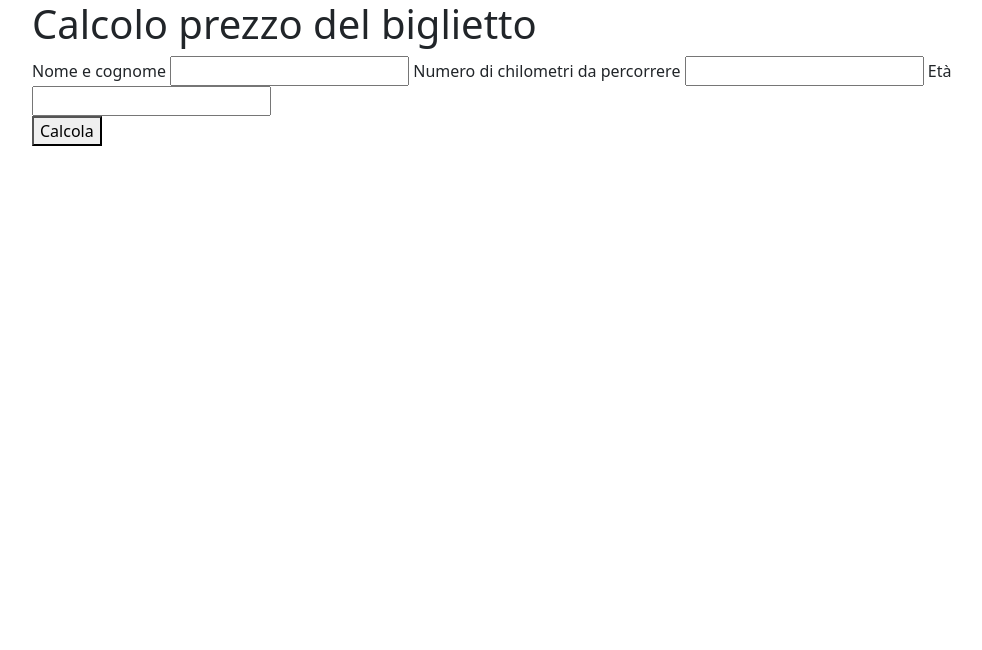
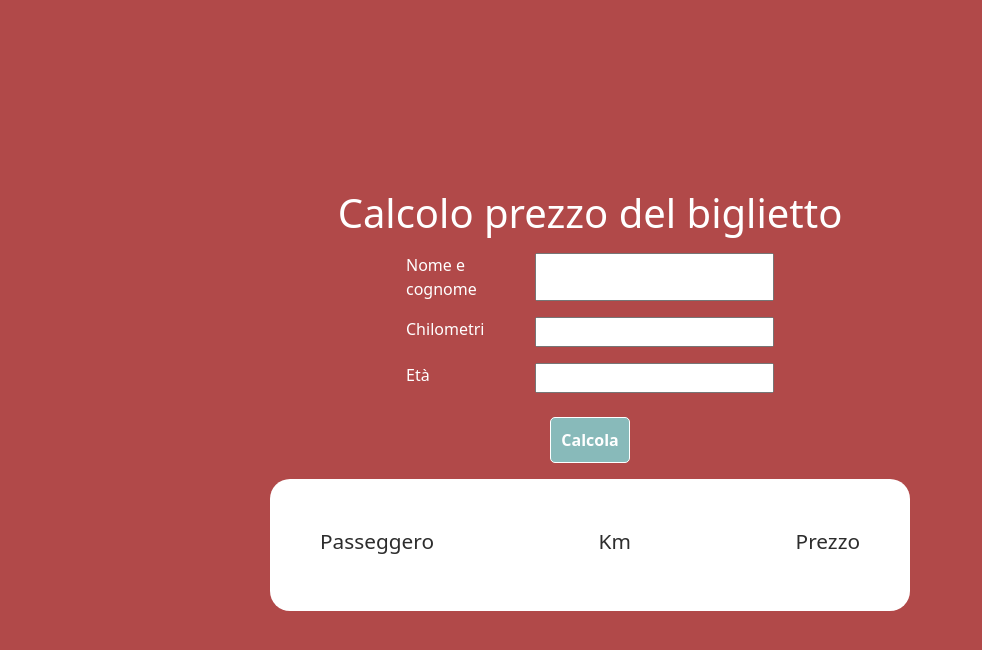
Before and after one commit to axessandro/js-biglietto-treno-form, a plain HTML site: page index.html in a window 1280 px wide. Shown: the whole page, without its empty margins (50-1032 px from the left). Drawn offline with nearby package versions, Linux system fonts and the light colour scheme.

Commit message:
End MILESTONE 1

```diff
--- a/css/style.css
+++ b/css/style.css
@@ -0,0 +1,53 @@
+main{
+    background-color: rgb(177, 73, 73);
+    color: white;
+}
+
+.ms_container{
+    display: flex;
+    flex-direction: column;
+    align-items: center;
+    justify-content: center;
+    height: 100vh;
+}
+
+.my_form{
+    width: 30%;
+}
+
+.input_form{
+    display: flex;
+    justify-content: space-between;
+    padding: 0.5rem;
+}
+
+.input_form button{
+    margin-top: 0.5rem;
+    margin-bottom: 0.5rem;
+    background-color: rgb(136, 186, 186);
+    color: white;
+    font-weight: 600;
+    border: 0.5px solid white;
+    padding: 10px;
+    border-radius: 5px;
+}
+
+.ticket{
+    background-color: white;
+    color: rgb(45, 45, 45);
+    width: 50%;
+    display: flex;
+    justify-content: space-between;
+    padding: 50px;
+    text-align: center;
+    border-radius: 20px;
+}
+
+.ticket h3{
+    font-size: 1.3rem;
+}
+
+.ms_spam{
+    color: rgb(215, 29, 29);
+    font-size: 1.3rem;
+}
--- a/index.html
+++ b/index.html
@@ -13,33 +13,46 @@
 <body>
 
     <main>
-        <div class="container">
+        <div class="ms_container">
 
             <h1>Calcolo prezzo del biglietto</h1>
 
             <div class="my_form">
 
-                <label for="name">Nome e cognome</label>
-                <input type="text" name="" id="name">
-
-                <label for="km">Numero di chilometri da percorrere</label>
-                <input type="number"name="" id="km">
-
-                <label for="age">Età</label>
-                <input type="number" name="" id="age">
-
-                <div class="">
-                    <button id="calc_btn">Calcola</button>
+                <div class="input_form">
+                    <label for="name">Nome e cognome</label>
+                    <input class="mr-4" type="text" name="" id="name">
+                </div>
+                <div class="input_form">
+                    <label for="km">Chilometri</label>
+                    <input class="mr-4" type="number"name="" id="km">
+                </div>
+                <div class="input_form">
+                    <label for="age">Età</label>
+                    <input class="mr-4" type="number" name="" id="age">
+                </div>
+                <div class="input_form">
+                    <button class="mx-auto" id="calc_btn">Calcola</button>
                 </div>
 
             </div>
 
             <div class="ticket">
-                <div id="ticket-name"></div>
-                <div id="ticket-km"></div>
-                <div id="ticket-fullprice"></div>
-                <div id="ticket-finalprice"></div>
+                <div>
+                    <h3>Passeggero</h3>
+                    <div id="ticket-name"></div>
+                </div>
+                <div>
+                    <h3>Km</h3>
+                    <div id="ticket-km"></div>
+                </div>
+                <div>
+                    <h3>Prezzo</h3>
+                    <div id="ticket-finalprice"></div>
+                </div>
             </div>
+
+            <div class="ms_spam"></div>
         </div>
     </main>
 
--- a/js/script.js
+++ b/js/script.js
@@ -1,10 +1,3 @@
-// Scrivere un programma che chieda all’utente:
-// - Il numero di chilometri da percorrere
-// - Età del passeggero
-// Sulla base di queste informazioni dovrà calcolare il prezzo totale del biglietto di viaggio, secondo le seguenti regole:
-// - il prezzo del biglietto è definito in base ai km (0.21 € al km)
-// - va applicato uno sconto del 20% per i minorenni
-// - va applicato uno sconto del 40% per gli over 65.
 const nameInput = document.getElementById("name");
 const kmInput = document.getElementById("km");
 const ageInput = document.getElementById("age");
@@ -30,24 +23,15 @@ calc_btnInput.addEventListener("click", function() {
         const result18 = fullPrice * 0.8;
         const price18 = result18.toFixed(2);
         console.log(price18);
-        document.getElementById("ticket-finalprice").innerHTML = price18;
-        ticketFullPrice.classList.add("text-decoration-line-through");
-        document.getElementById("ticket-fullprice").innerHTML = fullPrice;
-
-
+        document.getElementById("ticket-finalprice").innerHTML = price18 + "€";
     } else if (age > 65){
         const result65 = fullPrice * 0.6;
         const price65 = result65.toFixed(2);
         console.log(price65);
-        document.getElementById("ticket-finalprice").innerHTML = price65;
-        ticketFullPrice.classList.add("text-decoration-line-through");
-        document.getElementById("ticket-fullprice").innerHTML = fullPrice;
-
-
-
+        document.getElementById("ticket-finalprice").innerHTML = price65 + "€";
     } else {
         const price = fullPrice.toFixed(2);
-        document.getElementById("ticket-finalprice").innerHTML = price;
+        document.getElementById("ticket-finalprice").innerHTML = price + "€";
 
     }
 
```
